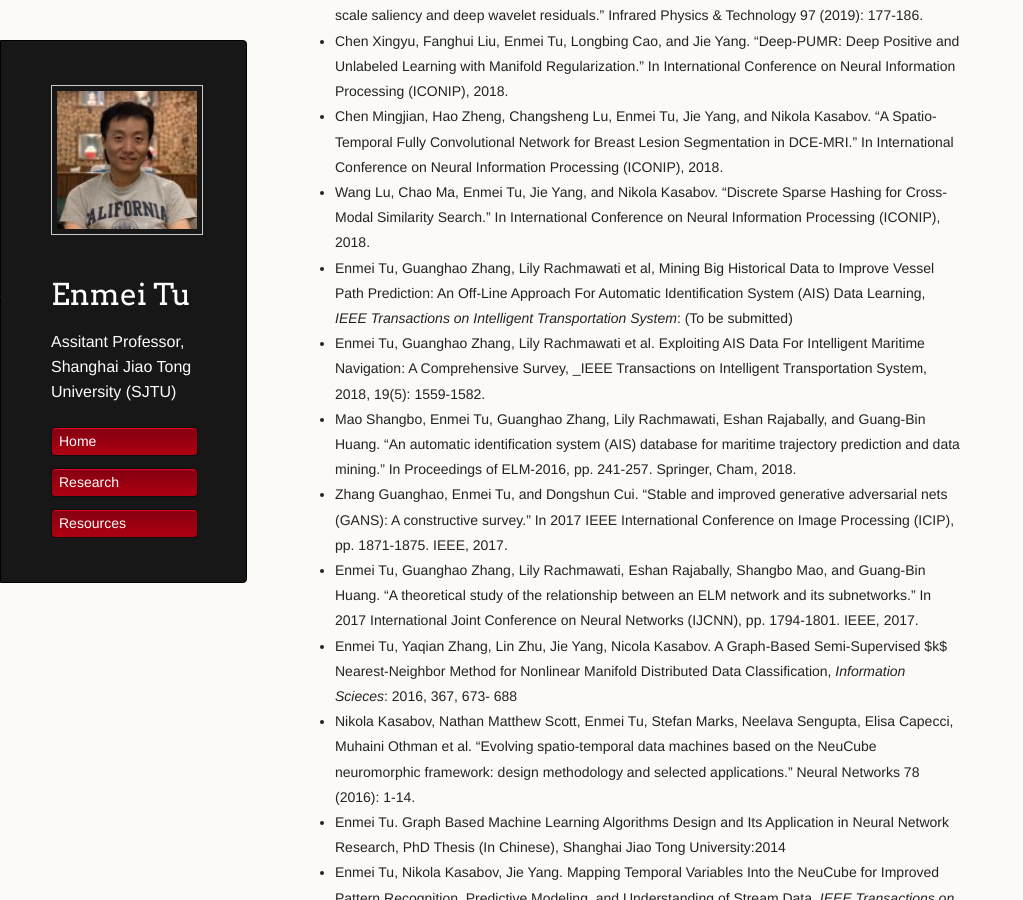
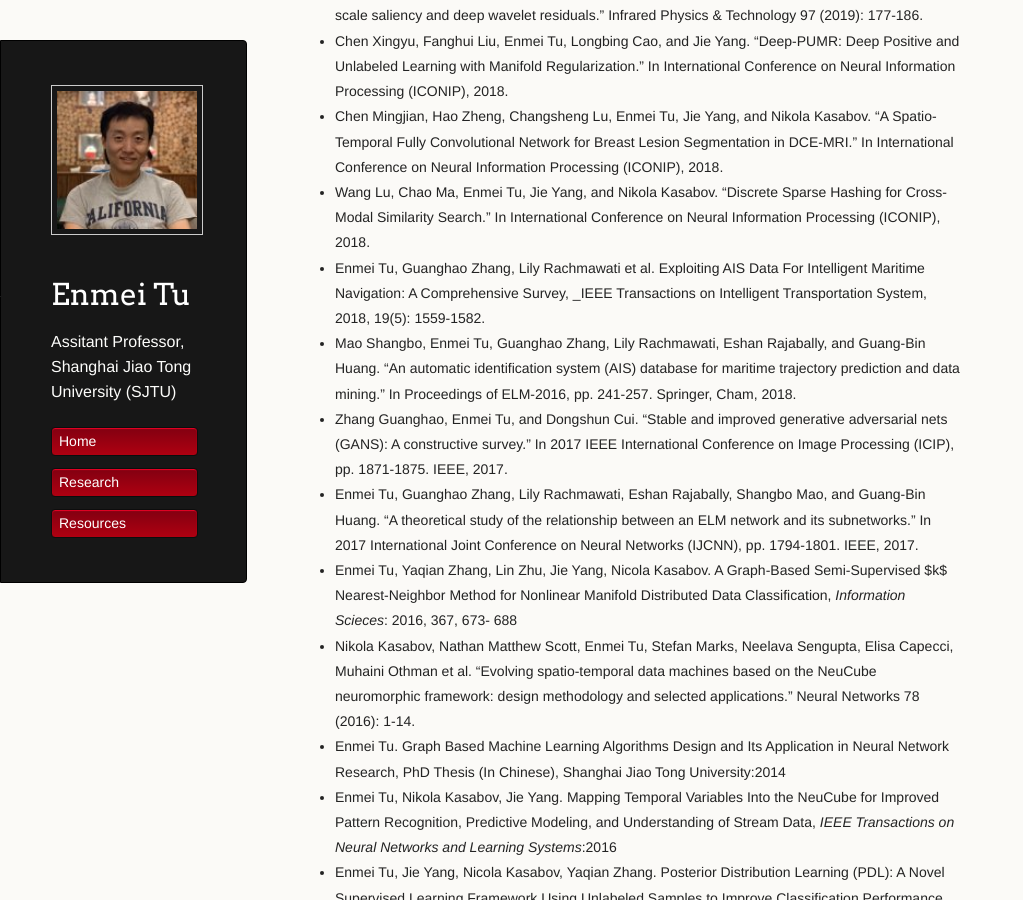
Before and after one commit to hellotem/enmeitu.github.io, a Jekyll site: the page built from research/index.md, in a window 1280 px wide and 900 px high, scrolled down 1527 px. Shown: the whole window, without its empty margins (0-1023 px from the left). Built offline with Jekyll 4.4.1, drawn with Linux system fonts in a browser that asks for light colours; our own code applies the rules of GitHub Pages for plain Markdown files.

Commit message:
Update index.md

```diff
--- a/research/index.md
+++ b/research/index.md
@@ -32,7 +32,6 @@
 * Chen Xingyu, Fanghui Liu, Enmei Tu, Longbing Cao, and Jie Yang. "Deep-PUMR: Deep Positive and Unlabeled Learning with Manifold Regularization." In International Conference on Neural Information Processing (ICONIP), 2018.
 * Chen Mingjian, Hao Zheng, Changsheng Lu, Enmei Tu, Jie Yang, and Nikola Kasabov. "A Spatio-Temporal Fully Convolutional Network for Breast Lesion Segmentation in DCE-MRI." In International Conference on Neural Information Processing (ICONIP), 2018.
 * Wang Lu, Chao Ma, Enmei Tu, Jie Yang, and Nikola Kasabov. "Discrete Sparse Hashing for Cross-Modal Similarity Search." In International Conference on Neural Information Processing (ICONIP), 2018.
-* Enmei Tu, Guanghao Zhang, Lily Rachmawati et al, Mining Big Historical Data to Improve Vessel Path Prediction: An Off-Line Approach For Automatic Identification System (AIS) Data Learning, _IEEE Transactions on Intelligent  Transportation System_: (To be submitted)
 * Enmei Tu, Guanghao Zhang, Lily Rachmawati et al. Exploiting AIS Data For Intelligent Maritime Navigation: A Comprehensive Survey, _IEEE Transactions on Intelligent Transportation System, 2018, 19(5): 1559-1582.
 * Mao Shangbo, Enmei Tu, Guanghao Zhang, Lily Rachmawati, Eshan Rajabally, and Guang-Bin Huang. "An automatic identification system (AIS) database for maritime trajectory prediction and data mining." In Proceedings of ELM-2016, pp. 241-257. Springer, Cham, 2018.
 * Zhang Guanghao, Enmei Tu, and Dongshun Cui. "Stable and improved generative adversarial nets (GANS): A constructive survey." In 2017 IEEE International Conference on Image Processing (ICIP), pp. 1871-1875. IEEE, 2017.
```
